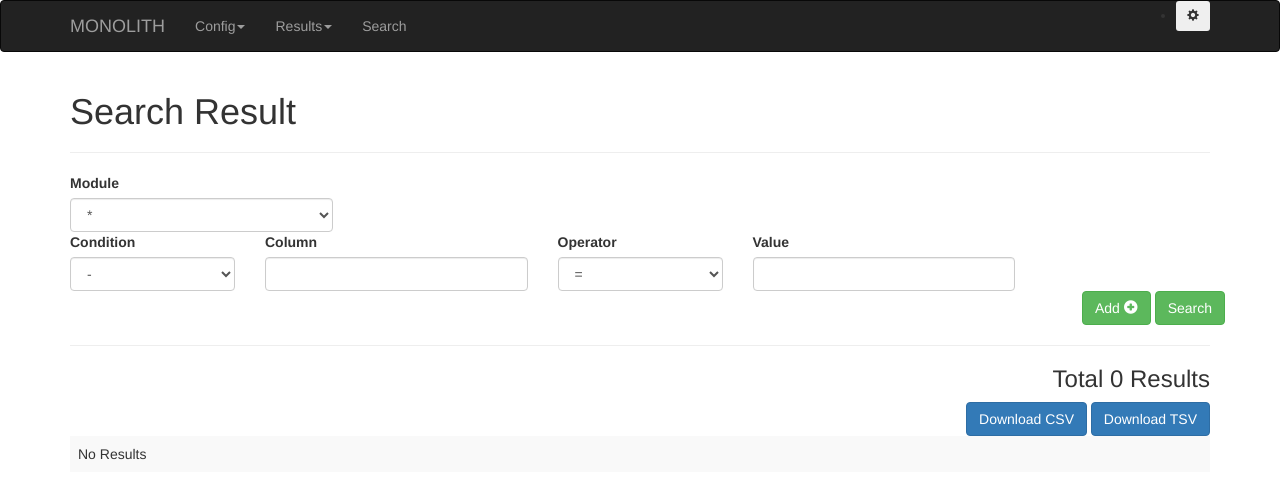
After one commit to blue1616/monolith, a Flask app: page /search/ in a window 1280 px wide. The commit adds this page. Shown: the top 499 px of the page. Run offline with Flask 2, Linux system fonts and the light colour scheme; a database or web service that is not in the repository returns one stand-in record (values such as "Sample title"); some libraries are stand-ins or nearby versions.

Commit message:
add result search feature

```diff
--- a/monolith/run.py
+++ b/monolith/run.py
@@ -53,14 +53,15 @@ def runSearch(db):
                 for query in db.getEnableQueries(module.name):
                     module.run(query, timestamp)
                     result = module.getResult()
-                    db.setExcludeList(result['module'], result['query_id'], module.getExcludeList())
                     expire = getDateObject(query['expire_date'])
                     if expire != None and datetime.date.today() >= expire:
                         db.disableQuery(result['module'], result['query_id'])
                         message = 'Query: `{name}`(id:{id}) is Expired. Disable Query.'.format(name=result['module'], id=result['query_id'])
+                        message = '{module}: `{name}`(id:{id}) is Expired. Disable Query.'.format(module=result['module'], name=query['name'] , id=result['query_id'])
                         postData(db.getSlackbotAPIToken(), message, query['channel'])
                     db.setResult(result)
                     if result['status']['status'] == 'OK':
+                        db.setExcludeList(result['module'], result['query_id'], module.getExcludeList())
                         error_count = 0
                     else:
                         error_count += 1
--- a/monolith/templates/global.html
+++ b/monolith/templates/global.html
@@ -26,6 +26,7 @@
             {% endfor %}
 					</ul>
 				</li>
+        <li><a href="/search/">Search</a></li>
       </ul>
       <ul class="navbar-nav navbar-right">
         <li class="nav-item">
--- /dev/null
+++ b/monolith/templates/search.html
@@ -0,0 +1,254 @@
+{% extends "global.html" %}
+
+{% block page_content %}
+<h1>Search Result</h1>
+<hr class="mt-5 mb-5">
+<div class="row">
+  <div class="col-sm-3">
+    <label for="empty">Module</label>
+    <select class="form-control" name="module" id="module_select">
+      <option value="all-modules">*</option>
+      {% for module in modules %}
+        <option value="{{ module }}">{{ module }}</option>
+      {% endfor %}
+    </select>
+  </div>
+</div>
+<div class="form-block" id="form_block-0">
+  <div class="row">
+    <div class="col-sm-2">
+      <label for="search_condition">Condition</label>
+      <select class="form-control" name="condition-0" id="cond-select-0">
+        <option value="cond-none">-</option>
+        <option value="cond-and">and</option>
+        <option value="cond-or">or</option>
+      </select>
+    </div>
+    <div class="col-sm-3">
+      <label for="search_column">Column</label>
+      <input type="text" class="form-control" name="input-column-0" id="input-condition-column-0">
+    </div>
+    <div class="col-sm-2">
+      <label for="search_operator">Operator</label>
+      <select class="form-control" name="operator-0" id="operator-select-0">
+        <option value="operator-equal">=</option>
+        <option value="operator-not-equal">!=</option>
+        <option value="operator-contains">contains</option>
+        <option value="operator-not-contains">not contains</option>
+      </select>
+    </div>
+    <div class="col-sm-3">
+      <label for="channel_to_add">Value</label>
+      <input type="text" class="form-control" name="input-value-0" id="input-condition-value-0">
+    </div>
+  </div>
+</div>
+<div class="row">
+  <div class="text-right">
+    <button type="button" class="btn btn-success" id="add-condition-button">Add <span class="glyphicon glyphicon-plus-sign"></span></button>
+    <button type="button" class="btn btn-success" id="search-button">Search</button>
+  </div>
+</div>
+<hr class="mt-5 mb-5">
+<div class="text-right">
+  {% if total_count < 100 %}
+    <h3>Total {{ total_count }} Results</h3>
+  {% else %}
+    <h3>Total {{ total_count }}+ Results</h3>
+  {% endif %}
+  <button type="button" class="btn btn-primary" id="download-csv-button">Download CSV</button>
+  <button type="button" class="btn btn-primary" id="download-tsv-button">Download TSV</button>
+</div>
+<div class="table-responsive">
+  <table class="table table-striped">
+    <thead>
+      <tr>
+        {% for header in result_header %}
+          <th>{{ header }}</th>
+        {% endfor %}
+      </tr>
+    </thead>
+    <tbody>
+        {% for result_data in results %}
+        <tr>
+          {% for header in result_header %}
+            {% if header in result_data.keys() %}
+              {% if header.endswith(':link') %}
+                <td> <a href='{{ result_data[header] }}' target="_blank" rel="noopener noreferrer">{{ result_data[header] }}</a></td>
+              {% else %}
+                <td> {{ result_data[header] }} </td>
+              {% endif %}
+            {% else %}
+              <td>-</td>
+            {% endif %}
+          {% endfor %}
+        </tr>
+        {% else %}
+          <td>No Results</td>
+        {% endfor %}
+    </tbody>
+  </table>
+</div>
+{% endblock %}
+
+{% block scripts %}
+  {{super()}}
+  <script>
+  function getQuery() {
+    var querys = []
+    var form_block = $('[id^=form_block-]');
+    for (let i = 0; i < form_block.length; i++) {
+      var condition = '';
+      var name = '';
+      var operator = '';
+      var value = '';
+      $('#form_block-' + i).find('input, select').each(function(idx, obj) {
+        if ($(obj).attr('name') === 'condition-' + i){
+          condition = $(obj).children(':selected').text()
+        } else if ($(obj).attr('name') === 'input-column-' + i){
+          name = $(obj).val()
+        } else if ($(obj).attr('name') === 'operator-' + i){
+          operator = $(obj).children(':selected').text()
+        } else if ($(obj).attr('name') === 'input-value-' + i){
+          value = $(obj).val()
+        }
+      });
+      if (name != ''){
+        var query = {
+          'condition': condition,
+          'name': name,
+          'operator': operator,
+          'value': value,
+        }
+        if (operator === '!='){
+          query['operator'] = '='
+          query['not'] = 'true'
+        } else if (operator === 'not contains'){
+          query['operator'] = 'contains'
+          query['not'] = 'true'
+        }
+        querys.push(query);
+      }
+    }
+    return querys
+  }
+  $('#search-button').on('click', function() {
+    var param = '?'
+    var module_select = $('#module_select option:selected').text();
+    var querys = getQuery()
+    param += 'module=' + module_select;
+    param += '&query=' + JSON.stringify(querys);
+    console.log(querys);
+    location.search = param;
+  });
+  $('#download-csv-button').on('click', function() {
+    var param = '?'
+    var module_select = $('#module_select option:selected').text();
+    var querys = getQuery()
+    param += 'module=' + module_select;
+    param += '&query=' + JSON.stringify(querys);
+    console.log(querys);
+    const a = document.createElement("a");
+    document.body.appendChild(a);
+    a.download = 'search_result.csv';
+    a.href = '/search/download/csv?' + param;
+    a.click();
+    a.remove();
+  });
+  $('#download-tsv-button').on('click', function() {
+    var param = '?'
+    var module_select = $('#module_select option:selected').text();
+    var querys = getQuery()
+    param += 'module=' + module_select;
+    param += '&query=' + JSON.stringify(querys);
+    console.log(querys);
+    const a = document.createElement("a");
+    document.body.appendChild(a);
+    a.download = 'search_result.csv';
+    a.href = '/search/download/tsv?' + param;
+    a.click();
+    a.remove();
+  });
+  $('#add-condition-button').on('click', function() {
+    var form_block = $('[id^=form_block-]');
+    var next_id = 0
+    for (let i = 0; i < form_block.length; i++) {
+      var f_id = parseInt(form_block[i].id.replace('form_block-', ''), 10)
+      if(f_id > next_id){
+        next_id = f_id;
+      }
+    }
+    var original = $('#form_block-' + next_id);
+    next_id++;
+    original.clone()
+      .insertAfter(original)
+      .attr('id', 'form_block-' + next_id)
+      .end()
+      .find('input, select').each(function(idx, obj) {
+        $(obj).attr({
+          id: $(obj).attr('id').replace(/\-[0-9]+$/, '-' + next_id),
+          name: $(obj).attr('name').replace(/\-[0-9]+$/, '-' + next_id)
+        });
+        $(obj).val('');
+      });
+  });
+  $(document).ready( function(){
+    var params = Object.fromEntries(new URLSearchParams(window.location.search));
+    if (params['module']){
+      var select_tag = document.getElementById('module_select');
+      for(var i=0; i<select_tag.options.length; i++){
+        if(select_tag.options[i].value === params['module']){
+          select_tag.selectedIndex = i;
+          break;
+        }
+      }
+    }
+    if (params['query']){
+      var query = JSON.parse(params['query']);
+      for (let i = 0; i < query.length; i++) {
+        var original = $('#form_block-0');
+        var q = query[i]
+        if (i !== 0){
+          original.clone()
+            .insertAfter(original)
+            .attr('id', 'form_block-' + i)
+            .end()
+            .find('input, select').each(function(idx, obj) {
+              $(obj).attr({
+                id: $(obj).attr('id').replace(/\-[0-9]+$/, '-' + i),
+                name: $(obj).attr('name').replace(/\-[0-9]+$/, '-' + i)
+              });
+              $(obj).val('');
+            });
+        }
+        if (q['name']){
+          $('#input-condition-column-' + i).val(q['name']);
+        }
+        if (q['not'] === 'true'){
+          if (q['operator'] === '='){
+            $('#operator-select-' + i).val('operator-not-equal');
+          }else if (q['operator'] === 'contains'){
+            $('#operator-select-' + i).val('operator-not-contains');
+          }
+        } else {
+          if (q['operator'] === '='){
+            $('#operator-select-' + i).val('operator-equal');
+          }else if (q['operator'] === 'contains'){
+            $('#operator-select-' + i).val('operator-contains');
+          }
+        }
+        if (q['value']){
+          $('#input-condition-value-' + i).val(q['value']);
+        }
+        if (q['condition'] === '-'){
+          $('#cond-select-' + i).val('cond-none');
+        }else if (q['condition'] === 'and'){
+          $('#cond-select-' + i).val('cond-and');
+        }else if (q['condition'] === 'or'){
+          $('#cond-select-' + i).val('cond-or');
+        }
+      };
+    }
+  });
+  </script>
+{% endblock %}
--- a/monolith/util/dbHelper.py
+++ b/monolith/util/dbHelper.py
@@ -335,6 +335,54 @@ class Helper:
             q['$and'].append({'status.status': status})
         return self.result_collection.find(q).sort(sort, -1).skip(skip).limit(limit), self.result_collection.count_documents(q)
 
+    def isQueryMatch(self, data, query):
+        current_state = False
+        condition = 'or'
+        for c in query:
+            if 'condition' in c.keys() and c['condition'] in ['and', 'or']:
+                condition = c['condition']
+            matched = False
+            if c['name'] in data.keys():
+                if c['operator'] == '=' and str(data[c['name']]) == c['value']:
+                    matched = True
+                elif c['operator'] == 'contains' and str(data[c['name']]).find(c['value']) > -1:
+                    matched = True
+            if 'not' in c.keys() and c['not'] == 'true':
+                matched = not matched
+            if condition == 'and' and current_state and matched:
+                current_state = True
+            elif condition == 'or' and (current_state or matched):
+                current_state = True
+            else:
+                current_state = False
+        return current_state
+
+    def searchResult(self, query, name='*', sort=None, limit=100):
+        results = []
+        result_header = []
+        count = 0
+        sort = 'module_start'
+        if name != '*':
+            q = {'$and': [{'module': name}]}
+            q['$and'].append({'result_count': {'$ne': 0}})
+        else:
+            q = {'result_count': {'$ne': 0}}
+        current_page = self.result_collection.find(q).sort(sort, -1)
+        for doc in current_page:
+            if not 'result' in doc.keys():
+                continue
+            for record in doc['result']:
+                if self.isQueryMatch(record, query):
+                    record['module'] = doc['module']
+                    record['run_datetime'] = doc['module_start']
+                    record['query'] = doc['query_name']
+                    results.append(record)
+                    result_header += [rh for rh in doc['result_header'] if not rh in result_header]
+                    count += 1
+                if count > limit:
+                    break
+        return results, result_header
+
     # Control Jobs
     def initJob(self, jobs):
         self.job_collection.remove({})
```
Also changed, not shown: monolith/monolith_web.py (+66 -1 lines), monolith/test.py (added, +49 -0 lines).
